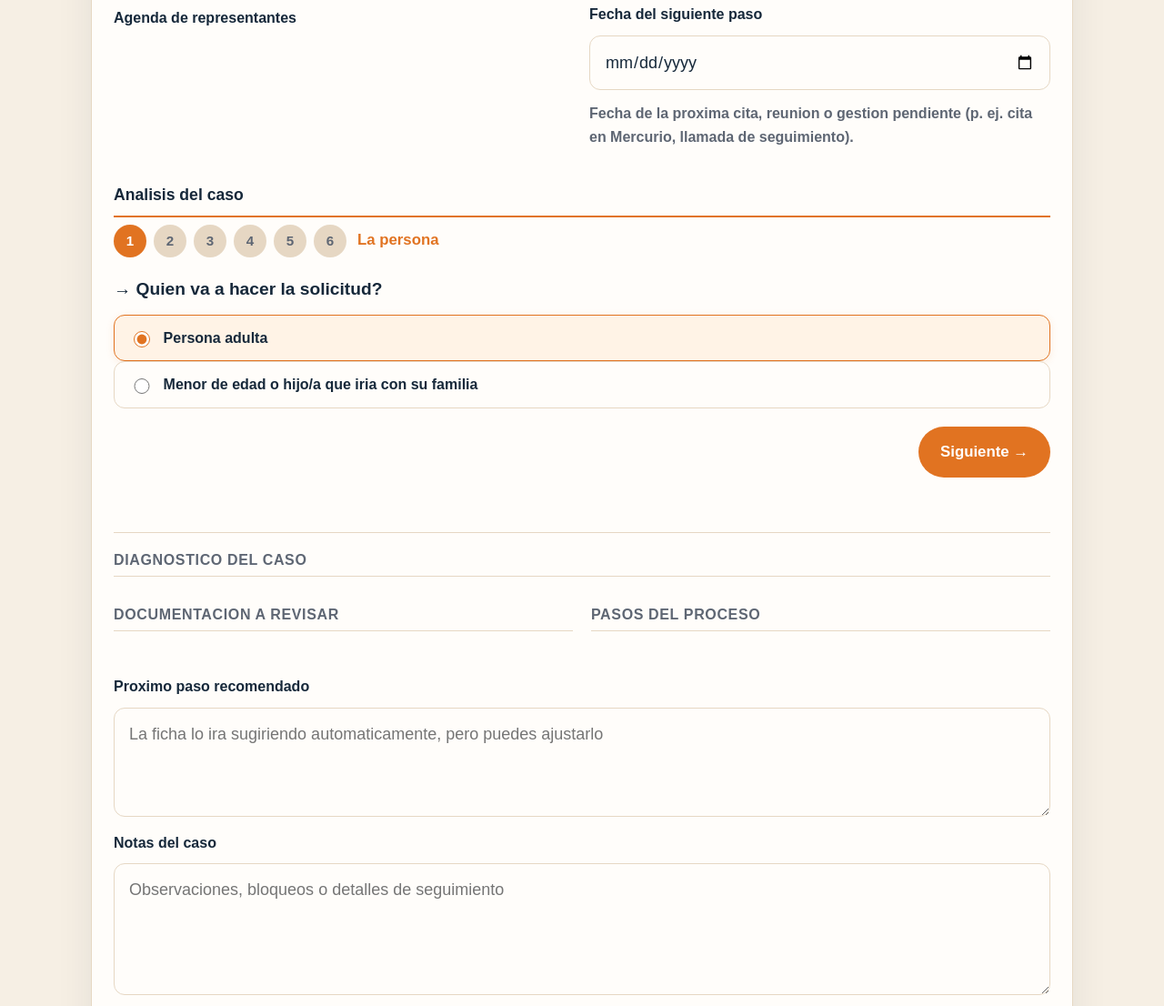
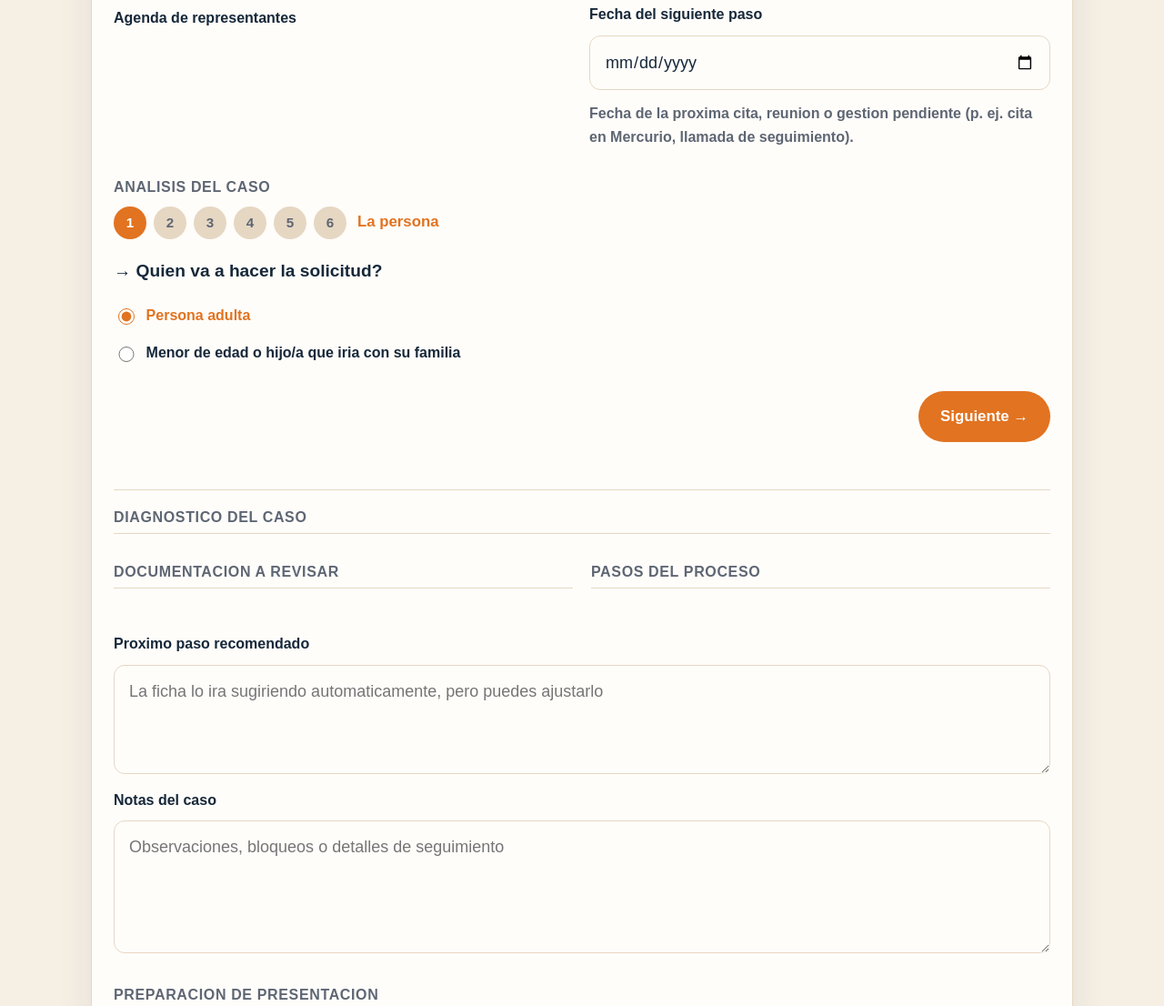
Before and after one commit to erregularizazioa/erregularizazioa, an Electron app: page index.html in a window 1280 px wide. Shown: the part 1232-2338 px from the top of the page at 91% size. Drawn offline with Linux system fonts and the light colour scheme; no server answers.

Commit message:
Lighter UI: remove borders from analysis, simplify choice items to clean list style

```diff
--- a/styles.css
+++ b/styles.css
@@ -389,18 +389,28 @@ fieldset {
   border: none;
   border-radius: 0;
   padding: 0;
-  margin: 24px 0;
+  margin: 20px 0;
 }
 
 fieldset legend {
-  font-size: 1.1rem;
+  font-size: 1rem;
   font-weight: 700;
-  color: var(--text);
-  padding: 0 0 12px 0;
-  margin-bottom: 8px;
-  border-bottom: 2px solid var(--primary);
+  color: var(--muted);
+  text-transform: uppercase;
+  letter-spacing: 0.04em;
+  padding: 0;
+  margin-bottom: 12px;
+  border: none;
   width: 100%;
   display: block;
+}
+
+/* Analysis fieldset - clean, no borders */
+#analysis-fieldset {
+  border: none;
+  background: transparent;
+  padding: 0;
+  margin: 16px 0;
 }
 
 label,
@@ -445,26 +455,33 @@ input.is-linked {
 
 .choice {
   display: flex;
-  gap: 12px;
+  gap: 10px;
   align-items: center;
-  font-size: 1rem;
-  padding: 12px 16px;
-  border: 1.5px solid var(--border);
-  border-radius: 12px;
-  background: #fffdfa;
+  font-size: 0.95rem;
+  padding: 8px 0;
+  border: none;
+  border-radius: 0;
+  background: transparent;
   cursor: pointer;
   transition: all 0.15s ease;
+  border-bottom: 1px solid transparent;
 }
 
 .choice:hover {
-  border-color: var(--primary);
-  background: #fff9f2;
+  background: transparent;
+  border-bottom-color: var(--border);
 }
 
 .choice:has(input:checked) {
-  border-color: var(--primary);
-  background: var(--primary-light);
-  box-shadow: 0 2px 8px rgba(225, 115, 33, 0.12);
+  border: none;
+  background: transparent;
+  box-shadow: none;
+  border-bottom-color: var(--primary);
+}
+
+.choice:has(input:checked) span {
+  color: var(--primary);
+  font-weight: 600;
 }
 
 .choice input[type="radio"],
@@ -1109,13 +1126,16 @@ td .table-action {
   }
 
   fieldset {
-    margin: 20px 0;
+    margin: 16px 0;
   }
 
   fieldset legend {
-    font-size: 1rem;
-    padding-bottom: 8px;
-    margin-bottom: 6px;
+    font-size: 0.9rem;
+    margin-bottom: 10px;
+  }
+
+  #analysis-fieldset {
+    margin: 12px 0;
   }
 
   .form-grid,
@@ -1507,11 +1527,25 @@ td .table-action {
   }
 
   fieldset {
-    margin: 16px 0;
+    margin: 12px 0;
+  }
+
+  fieldset legend {
+    font-size: 0.85rem;
+    margin-bottom: 8px;
+  }
+
+  #analysis-fieldset {
+    margin: 8px 0;
   }
 
   .subpanel {
     padding: 0;
+  }
+
+  .choice {
+    padding: 6px 0;
+    font-size: 0.9rem;
   }
 
   .choice {
```
